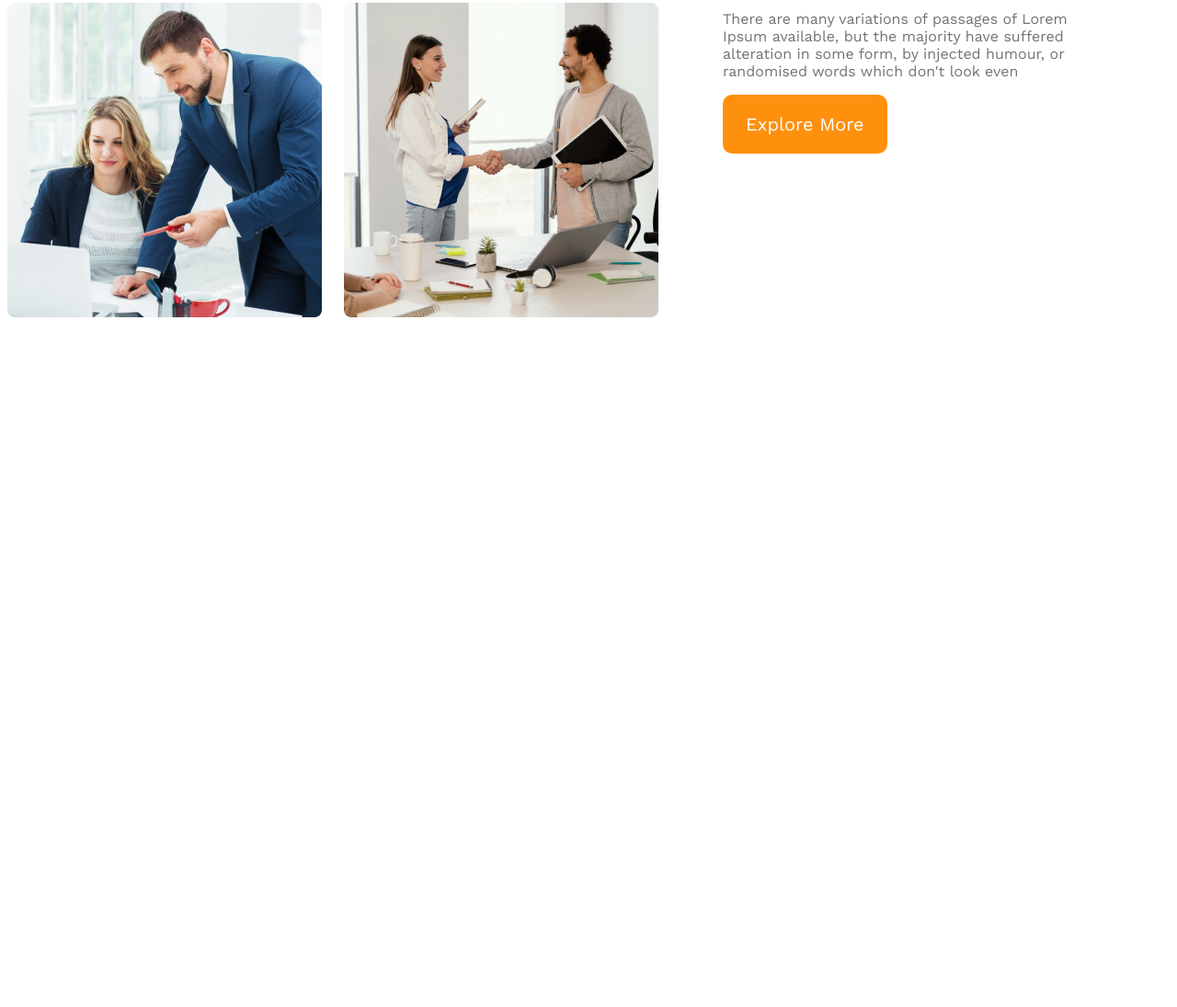
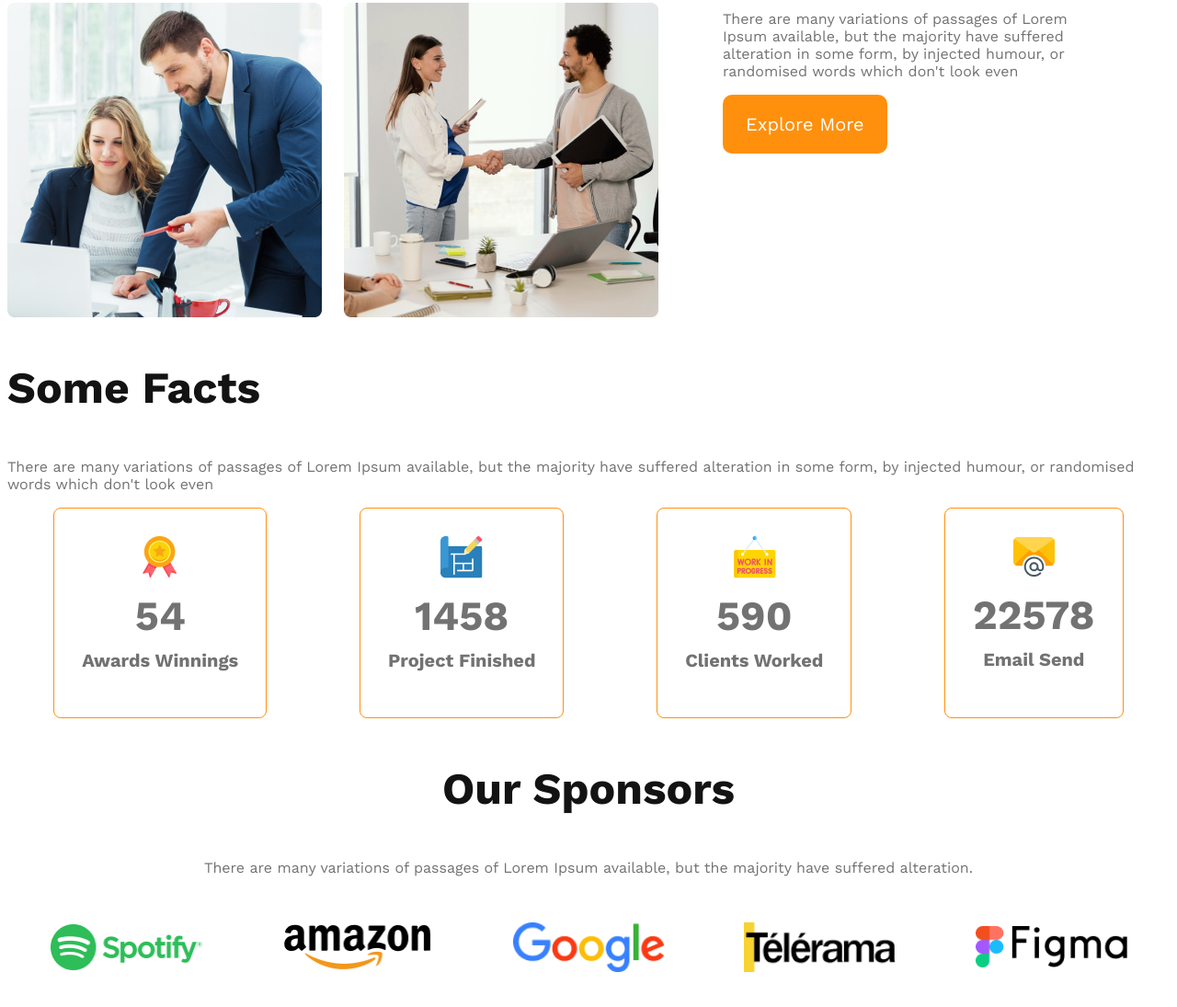
Before and after one commit to gsniper520/g3-architects-website-me, a plain HTML site: page index.html in a window 1280 px wide. Shown: the part 1455-2550 px from the top of the page at 92% size. Before the commit the page ends 1870 px from the top, so only its background shows below. Drawn offline with nearby package versions, Linux system fonts and the light colour scheme.

Commit message:
added a sponsore section

```diff
--- a/index.html
+++ b/index.html
@@ -12,7 +12,7 @@
     <header>
 
         <nav>
-            <h3 class="nav-title">G3 Architects</h3>
+            <h3 class="section-title">G3 Architects</h3>
             <ul>
                 <li><a href="">Home</a></li>
                 <li><a href="">About</a></li>
@@ -53,6 +53,56 @@
 
         </section>
 
+        <!-- Features section -->
+        <section class="features">
+
+        </section>
+
+        <!-- Facts section -->
+        <section class="facts">
+            <h3 class="section-title">Some Facts</h3>
+            <p class="text-light-gray">There are many variations of passages of Lorem Ipsum available, but the majority have suffered alteration in some form, by injected humour, or randomised words which don't look even</p>
+
+            <div class="facts-cards-container">
+                <!-- .cards*4>img+h2.card-stats+p.card-title -->
+                <div class="cards">
+                    <img src="./images/icons/ribon.png" alt="">
+                    <h2 class="card-stats">54</h2>
+                    <p class="card-title text-light-gray">Awards Winnings</p>
+                </div>
+                <div class="cards">
+                    <img src="./images/icons/projects.png" alt="">
+                    <h2 class="card-stats">1458</h2>
+                    <p class="card-title text-light-gray">Project Finished</p>
+                </div>
+                <div class="cards">
+                    <img src="./images/icons/customers.png" alt="">
+                    <h2 class="card-stats">590</h2>
+                    <p class="card-title text-light-gray">Clients Worked</p>
+                </div>
+                <div class="cards">
+                    <img src="./images/icons/email.png" alt="">
+                    <h2 class="card-stats">22578</h2>
+                    <p class="card-title text-light-gray">Email Send</p>
+                </div>
+            </div>
+        </section>
+
+        <!-- sponsors section -->
+        <section class="sponsors">
+            <h3 class="section-title">Our Sponsors</h3>
+            <p class="text-light-gray">There are many variations of passages of Lorem Ipsum available, but the majority have suffered alteration.</p>
+            <div class="sponsors-img-container">
+                <img src="./images/sponsors/spotify.png" alt="">
+                <img src="./images/sponsors/amazon.png" alt="">
+                <img src="./images/sponsors/google.png" alt="">
+                <img src="./images/sponsors/telerama.png" alt="">
+                <img src="./images/sponsors/figma.png" alt="">
+            </div>
+
+        </section>
+
+
 
     </main>
 
--- a/styles/architects.css
+++ b/styles/architects.css
@@ -17,6 +17,12 @@
 
 }
 
+.section-title{
+    font-size: 3rem;
+    font-weight: 700;
+    color: #131313;
+}
+
 /* header styles */
 header{
     background-color: rgba(255, 144, 14, 0.10);
@@ -29,11 +35,6 @@ nav{
     align-items: center;
 }
 
-.nav-title{
-    font-size: 3rem;
-    font-weight: 700;
-    color: #131313;
-}
 
 nav >ul{
     display: flex;
@@ -114,6 +115,49 @@ main{
     font-weight: 700;
 }
 
+/* facts section */
+.facts-cards-container{
+    display: flex;
+    justify-content: space-around;
+}
+
+.facts-cards-container .cards{
+    border-radius: 8px;
+    border: 1px solid #FF900E;
+    text-align: center;
+    padding: 30px;
+}
+
+.facts-cards-container .card-title{
+    font-weight: 600;
+    font-size: 1.25rem;
+    margin-top: 5px;
+}
+
+.facts-cards-container .card-stats{
+    font-size: 2.8rem;
+    color: #727272;
+    margin-top: 10px;
+    margin-bottom: 10px;
+}
+/* sponsors section */
+.sponsors{
+    text-align: center;
+}
+
+.sponsors-img-container{
+    margin-top: 50px;
+    display: flex;
+    justify-content: space-evenly;
+    align-items: center;
+    gap: 40px;
+}
+
+.sponsors-img-container img{
+    width: 165px;
+}
+
+
 
 /* responsive media queries */
 @media screen and (max-width: 576px) {
@@ -122,15 +166,20 @@ main{
     }
     nav,
     .teams-container
+    .facts-cards-container
+    .sponsors-img-container
     {
         flex-direction: column;
     }
     .teams-img-container{
         grid-template-columns: 1fr;
     }
-    .teams-content{
-        padding-left: 70px;
-        padding-right: 70px;
+    .teams-content, .facts-cards-container{
+        padding-left: 20px;
+        padding-right: 20px;
+    }
+    .facts-cards-container{
+        gap: 20px;
     }
 
 }
@@ -139,7 +188,7 @@ main{
     header{
         padding: 20px;
     }
-    nav, .teams-container
+    nav, .teams-container, .sponsors-img-container
     {
         flex-direction: column;
     }
```
